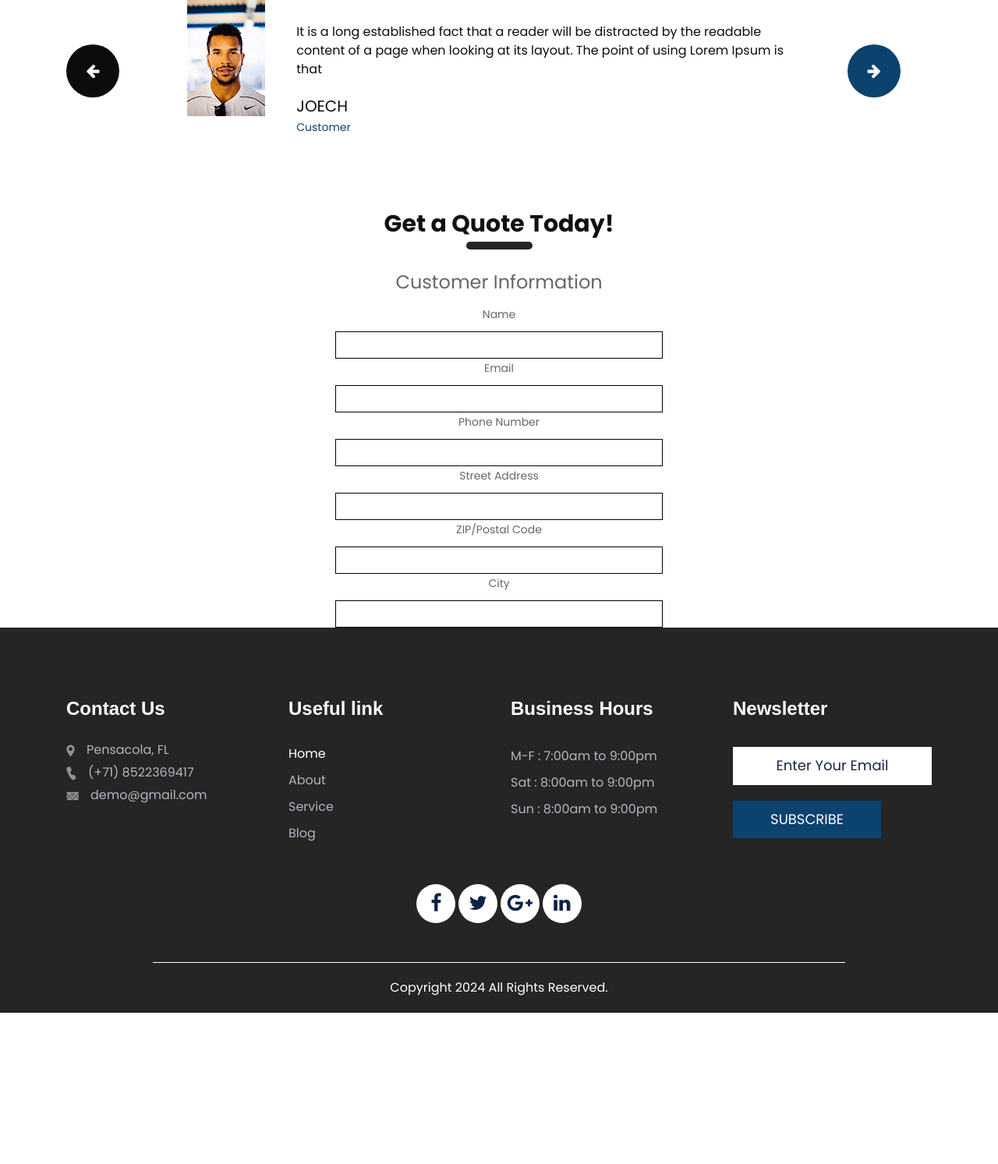
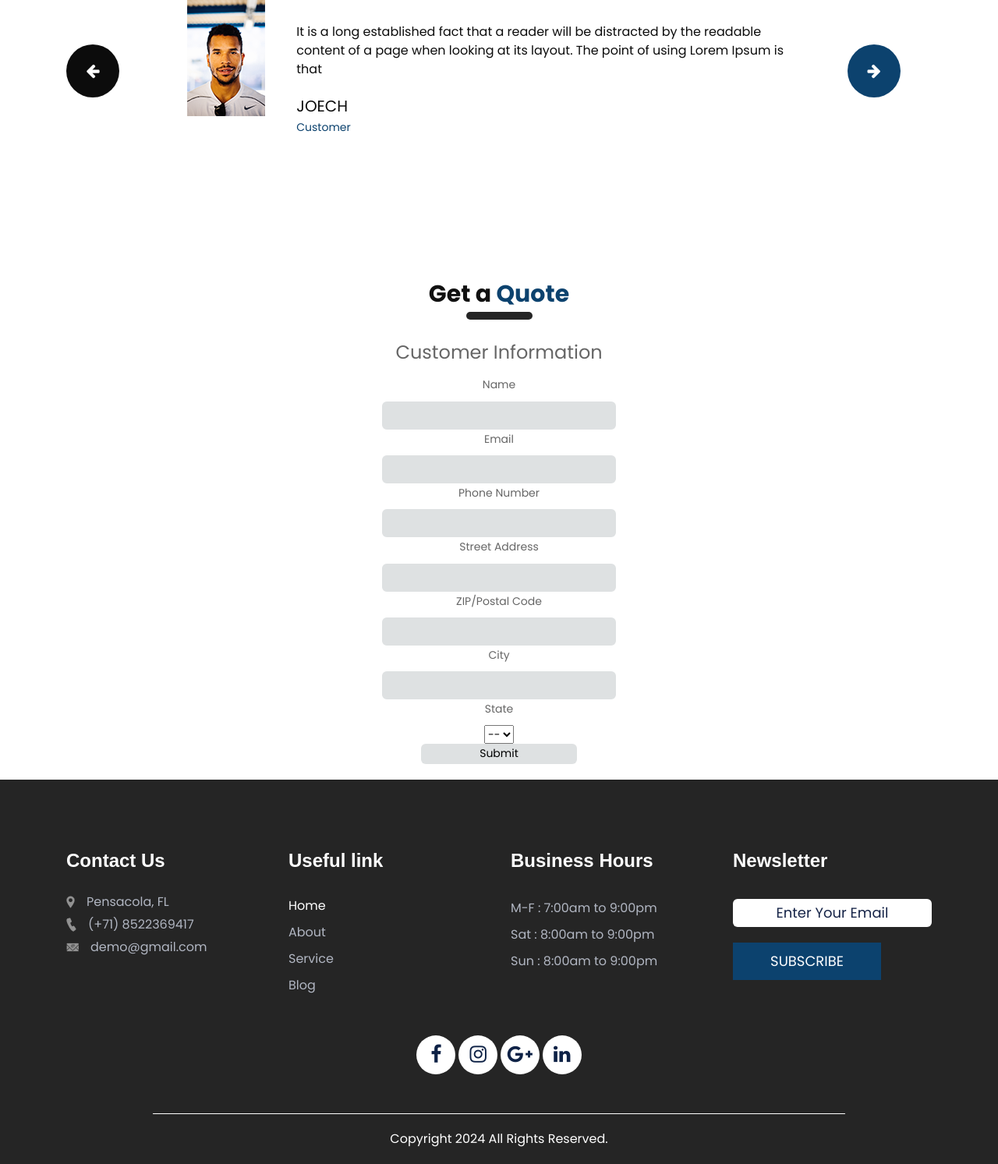
Before and after one commit to calebf48/ShineProsLLC, a PHP site: page / in a window 1280 px wide. Shown: the part 3102-4595 px from the top of the page at 78% size. Before the commit the page ends 4401 px from the top, so only its background shows below. Run offline with PHP 8.4, Linux system fonts and the light colour scheme; some libraries are stand-ins or nearby versions.

Commit message:
added submit

```diff
--- a/css/style.css
+++ b/css/style.css
@@ -747,19 +747,79 @@ img.padding_right_10 {
 
 /* form section start */
 
-form{
+.form_taital {
+    width: 100%;
+    font-size: 30px;
+    color: #111111;
+    text-align: center;
+    font-weight: bold;
+}
 
+.form_taital::after {
+    content: '';
+    position: absolute;
+    width: 85px;
+    height: 10px;
+    background-color: #252525;
+    left: 0px;
+    right: 0px;
+    margin: 0 auto;
+    bottom: 0px;
+    border-radius: 100px;
+}
+
+.form_section {
+    width: 100%;
+    float: left;
+    height: auto;
 }
 
 input{
-    border: 1px solid;
-    padding:0.3em;
-    width: 30em;
+    width:300px;
+    font-size:14px;
+    border-radius: 6px;
+    line-height:1.5;
+    padding:5px 10px;
+    transition: box-shadow 100ms ease-in, border 100ms ease-in, background-color 100ms ease-in;
+    border: 2px solid #dee1e2;
+    color: rgb(14, 14, 16);
+    background: #dee1e2;
+    display: block;
+    height: 36px;
+    :hover {
+        border-color: #ccc
+    }
+    :focus {
+        border-color: #9147ff;
+        background: #fff;
+    }
 }
 
 .form_fields {
+    display:flex;
+    justify-content:center;
+    align-items:center;
     text-align:center;
     padding-top:20px;
+    padding-bottom:20px;
+}
+
+.select-center {
+    display:flex;
+    justify-content: center;
+    align-items: center;
+}
+
+.input-center {
+    display:flex;
+    justify-content: center;
+    align-items: center;
+}
+
+.button-submit {
+    background:#dee1e2;
+    border-radius: 6px;
+    width:200px;
 }
 /* form section end */
 
@@ -925,7 +985,7 @@ input.Enter_text::placeholder {
 
 .twitterBtn:before {
     font-family: "FontAwesome";
-    content: "\f099";
+    content: "\f16d";
     /* add twitter icon */
 }
 
--- a/index.html
+++ b/index.html
@@ -277,39 +277,47 @@
       </div>
       <!-- testimonial section end -->
       <!-- form section start -->
-      <div class = "form_section layout_padding">
+      <div class="form_section layout_padding">
          <div class="container">
-            <h1 class="testimonial_taital">Get a Quote Today!</h1>
-            <div class = "form_fields">
+            <h1 class="form_taital">Get a <span style="color: #0c426e">Quote</span></h1>
+            <div class="form_fields">
                <body>
                   <form>
                      <fieldset>
                         <legend>Customer Information</legend>
-                        <div>
                            <label for="name">Name</label> <br>
-                           <input required type ="text" id = "name" name="name" autocomplete="name"> <br>
+                        <div class="input-center">
+                           <input type ="text" id = "name" name="name" autocomplete="name"> <br>
                         </div>
-                        <div>
                            <label for="email">Email</label> <br>
+                        <div class="input-center">
                            <input type ="email" id = "email" name="email" autocomplete="email"> <br>
                         </div>
-                        <div>
                            <label for="cust_number">Phone Number</label> <br>
+                        <div class="input-center">
                            <input type ="tel" id = "cust_number" name="cust_number" autocomplete="tel"> <br>
                         </div>
-                        <div>
                            <label for="street-address">Street Address</label> <br>
+                        <div class="input-center">
                            <input type = "text" id="street-address" name="street-address" autocomplete="street-address"> <br>
                         </div>
-                        <div>
                            <label for="postal-code">ZIP/Postal Code</label> <br>
+                        <div class="input-center">
                            <input class="postal-code" id="postal-code" name="postal-code" autocomplete="postal-code" enterkeyhint="next"> <br>
+                        </div>
+                           <label for="city">City</label> <br>
+                        <div class="input-center">
+                           <input type="text" id="city" name="city" autocomplete="address-level2" enterkeyhint="next"> <br>
                          </div>
-                         <div>
-                           <label for="city">City</label> <br>
-                           <input required type="text" id="city" name="city" autocomplete="address-level2" enterkeyhint="next"> <br>
+                         <label for="state">State</label>
+                         <div class="select-center">
+                           <select name="state" id="state">
+                              <option value="default">--</option>
+                              <option value="AL">AL</option>
+                              <option value="FL">FL</option>
+                           </select>
                          </div>
-                         <div>
+                         <button type="submit" class="button-submit" formaction="/ShineProsLLC/temp.html">Submit</button>
                      </fieldset>
                   </form>
                </body>
```
Also changed, not shown: temp.html (added, +55 -0 lines).
